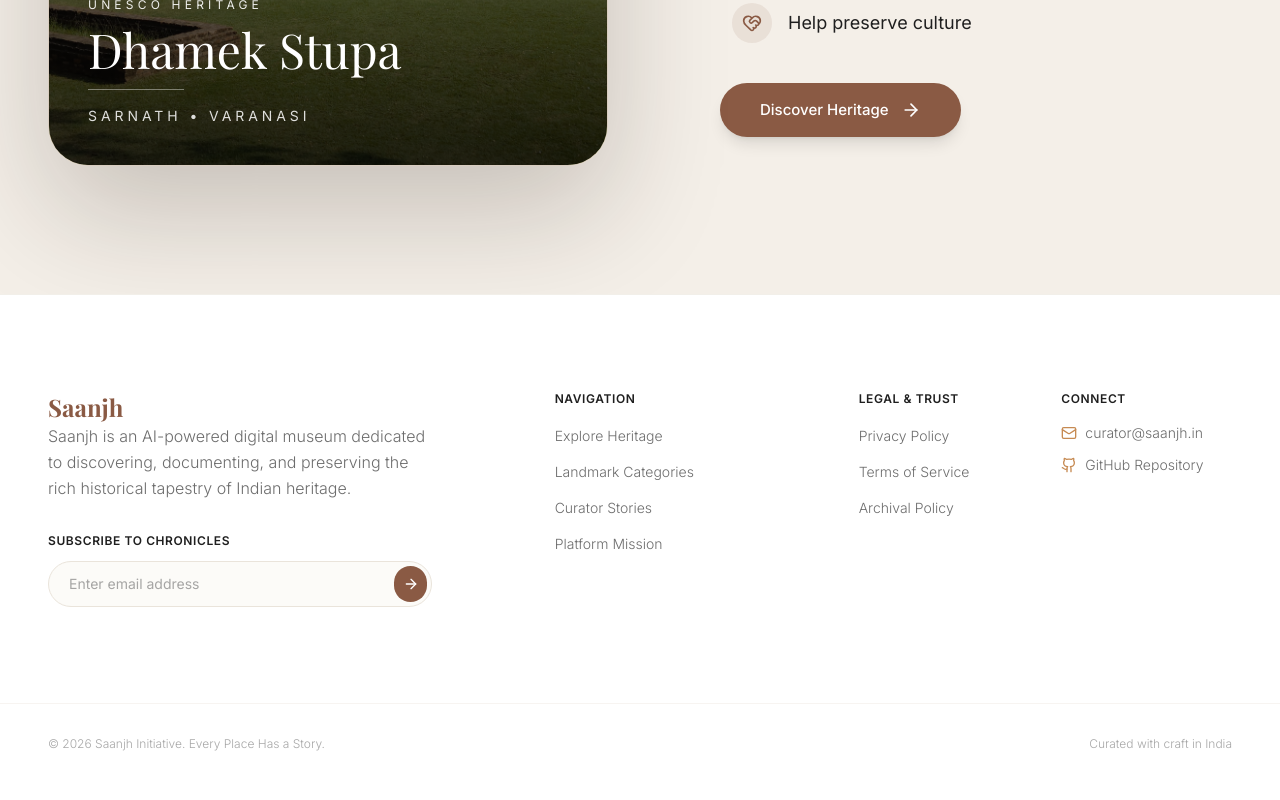
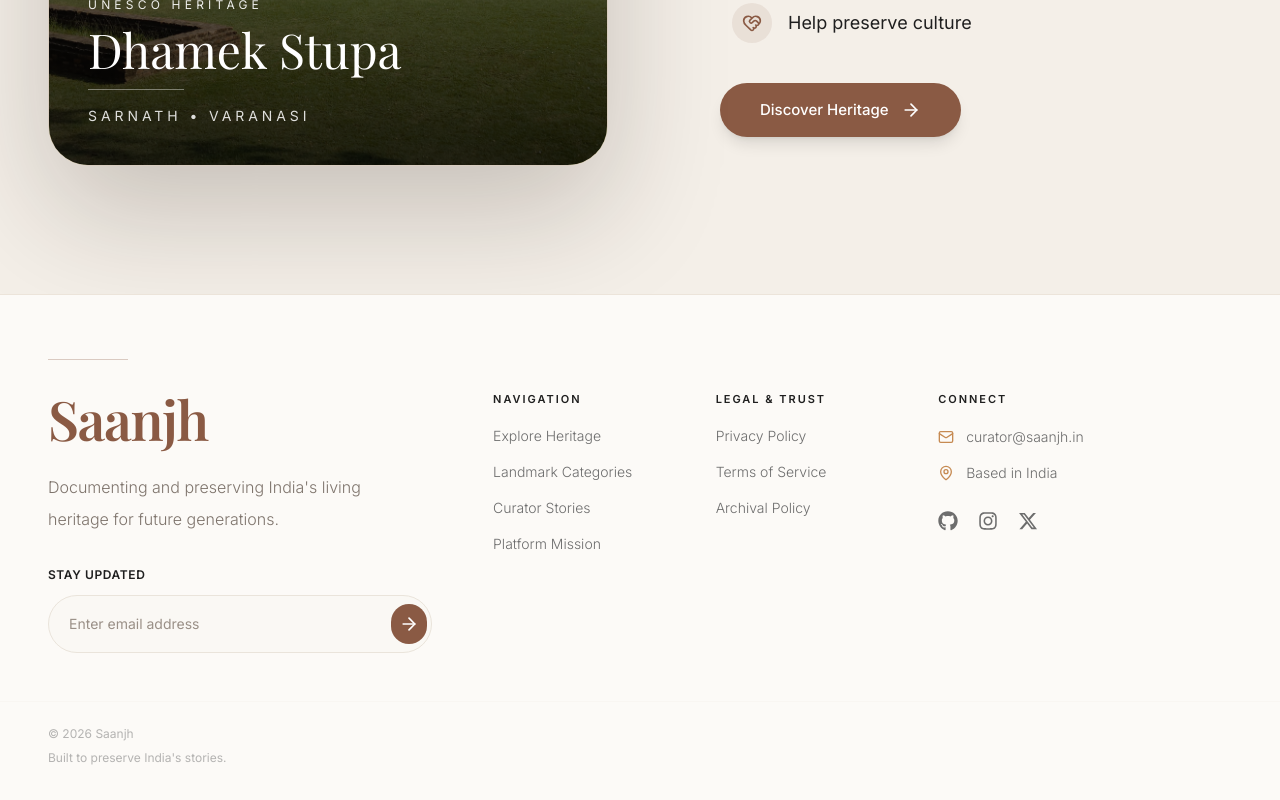
Before and after one commit to Saylee12R/saanjh, a Next.js app: page / in a window 1280 px wide. Shown: the part 5138-5938 px from the top of the page. Built offline with nearby package versions, Linux system fonts and the light colour scheme; a web font is replaced by a local one.

Commit message:
Refine footer layout and improve Why Saanjh section

```diff
--- a/package.json
+++ b/package.json
@@ -13,7 +13,8 @@
     "lucide-react": "^1.24.0",
     "next": "16.2.10",
     "react": "19.2.4",
-    "react-dom": "19.2.4"
+    "react-dom": "19.2.4",
+    "react-icons": "^5.7.0"
   },
   "devDependencies": {
     "@tailwindcss/postcss": "^4",
--- a/src/components/Footer.tsx
+++ b/src/components/Footer.tsx
@@ -2,7 +2,18 @@
 
 import React from "react";
 import Link from "next/link";
-import { Mail, ArrowRight } from "lucide-react";
+import {
+  Mail,
+  MapPin,
+  ArrowRight,
+} from "lucide-react";
+
+import {
+  FaGithub,
+  FaInstagram,
+} from "react-icons/fa";
+
+import { FaXTwitter } from "react-icons/fa6";
 
 export const Footer: React.FC = () => {
   const currentYear = new Date().getFullYear();
@@ -21,34 +32,35 @@ export const Footer: React.FC = () => {
   ];
 
   return (
-    <footer className="bg-white border-t border-brand-border/60 py-16 md:py-24">
-      <div className="max-w-7xl mx-auto px-6 md:px-12 grid grid-cols-1 md:grid-cols-12 gap-12 md:gap-8">
+    <footer className="bg-[#FCFAF7] border-t border-[#ECE4DA] py-14 md:py-16">
+      <div className="max-w-7xl mx-auto px-6 md:px-12 grid grid-cols-1 md:grid-cols-11 justify-between gap-8 md:gap-10">
         {/* Column 1: Brand & Newsletter */}
-        <div className="md:col-span-5 space-y-6">
-          <span className="font-serif text-2xl font-bold text-brand-primary">Saanjh</span>
-          <p className="font-sans text-sm md:text-base text-brand-secondary leading-relaxed font-light max-w-sm">
-            Saanjh is an AI-powered digital museum dedicated to discovering, documenting, and preserving the rich historical tapestry of Indian heritage.
+        <div className="md:col-span-4 ">
+          <div className="w-20 h-px bg-brand-primary/30 mb-8" />
+          <span className="font-serif font-semibold text-[3.4rem] leading-none  tracking-tight text-brand-primary">Saanjh</span>
+          <p className="mt-6 font-sans text-sm md:text-base text-[#7E746C] font-light max-w-[320px] leading-8 text-[15px]">
+            Documenting and preserving India's living heritage for future generations.
           </p>
-          <div className="space-y-3 pt-2">
+          <div className="mt-8 space-y-3 ">
             <span className="text-xs uppercase tracking-wider font-semibold text-brand-text block">
-              Subscribe to Chronicles
+              STAY UPDATED
             </span>
-            <div className="flex max-w-sm rounded-full border border-brand-border p-1 bg-[#FAF7F2]/50 hover:bg-white focus-within:border-brand-primary transition-all duration-300">
+            <div className="flex max-w-sm rounded-full border border-brand-border py-2 px-1  bg-[#FAF7F2]/50 hover:bg-white focus-within:border-brand-primary transition-all duration-300">
               <input
                 type="email"
                 placeholder="Enter email address"
-                className="bg-transparent border-none outline-none px-4 py-2 w-full text-sm font-sans text-brand-text placeholder-brand-secondary/60"
+                className="bg-transparent border-none outline-none px-4 py-1 w-full text-sm font-sans text-brand-text placeholder:text-[#9A9087]"
               />
-              <button className="h-9 w-9 rounded-full bg-brand-primary text-white flex items-center justify-center hover:bg-brand-primary/95 transition-all cursor-pointer">
-                <ArrowRight className="h-4 w-4" />
+              <button className="h-10 w-10 rounded-full bg-brand-primary text-white flex items-center justify-center hover:bg-[#8E5A3F] active:scale-95 transition"  >
+                <ArrowRight className="h-5 w-5 text-white transition-transform duration-300 group-hover:translate-x-0.5" />
               </button>
             </div>
           </div>
         </div>
 
         {/* Column 2: Navigation Links */}
-        <div className="md:col-span-3 space-y-4">
-          <span className="text-xs uppercase tracking-wider font-semibold text-brand-text block">
+        <div className="md:col-span-2 space-y-4 pt-8">
+          <span className="font-semibold text-brand-text tracking-[0.18em] text-[11px] uppercase block">
             Navigation
           </span>
           <ul className="space-y-3">
@@ -56,7 +68,7 @@ export const Footer: React.FC = () => {
               <li key={link.label}>
                 <Link
                   href={link.href}
-                  className="font-sans text-sm text-brand-secondary hover:text-brand-primary transition-colors font-light"
+                  className="group font-sans text-sm text-brand-secondary hover:translate-x-1 transition-transform transition-all duration-300 transition-colors font-light"
                 >
                   {link.label}
                 </Link>
@@ -66,8 +78,8 @@ export const Footer: React.FC = () => {
         </div>
 
         {/* Column 3: Legal & Support */}
-        <div className="md:col-span-2 space-y-4">
-          <span className="text-xs uppercase tracking-wider font-semibold text-brand-text block">
+        <div className="md:col-span-2 space-y-4 pt-8">
+          <span className="tracking-[0.18em] text-[11px] uppercase font-semibold text-brand-text block">
             Legal & Trust
           </span>
           <ul className="space-y-3">
@@ -85,44 +97,75 @@ export const Footer: React.FC = () => {
         </div>
 
         {/* Column 4: Contact & Socials */}
-        <div className="md:col-span-2 space-y-4">
-          <span className="text-xs uppercase tracking-wider font-semibold text-brand-text block">
+        <div className="md:col-span-2 space-y-5 pt-8">
+          <span className="tracking-[0.18em] text-[11px] uppercase font-semibold text-brand-text block">
             Connect
           </span>
-          <ul className="space-y-3 font-sans text-sm text-brand-secondary font-light">
-            <li className="flex items-center space-x-2">
+
+          <ul className="space-y-4 font-sans text-sm text-brand-secondary font-light">
+            {/* Email */}
+            <li className="flex items-center gap-3">
               <Mail className="h-4 w-4 text-brand-accent shrink-0" />
-              <Link href="mailto:curator@saanjh.in" className="hover:text-brand-primary">
+              <Link
+                href="mailto:curator@saanjh.in"
+                className="hover:text-brand-primary transition-colors"
+              >
                 curator@saanjh.in
               </Link>
             </li>
-            <li className="flex items-center space-x-2">
-              <svg
-                className="h-4 w-4 text-brand-accent shrink-0"
-                viewBox="0 0 24 24"
-                fill="none"
-                stroke="currentColor"
-                strokeWidth="2"
-                strokeLinecap="round"
-                strokeLinejoin="round"
-              >
-                <path d="M15 22v-4a4.8 4.8 0 0 0-1-3.5c3 0 6-2 6-5.5.08-1.25-.27-2.48-1-3.5.28-1.15.28-2.35 0-3.5 0 0-1 0-3 1.5-2.64-.5-5.36-.5-8 0C6 2 5 2 5 2c-.3 1.15-.3 2.35 0 3.5A5.403 5.403 0 0 0 4 9c0 3.5 3 5.5 6 5.5-.39.49-.68 1.05-.85 1.65-.17.6-.22 1.23-.15 1.85v4" />
-                <path d="M9 18c-4.51 2-5-2-7-2" />
-              </svg>
-              <Link href="https://github.com" target="_blank" rel="noopener noreferrer" className="hover:text-brand-primary">
-                GitHub Repository
-              </Link>
+
+            {/* Location */}
+            <li className="flex items-center gap-3">
+              <MapPin className="h-4 w-4 text-brand-accent shrink-0" />
+              <span>Based in India</span>
             </li>
           </ul>
+
+          {/* Social Icons */}
+          <div className="flex items-center gap-5 pt-2">
+            <Link
+              href="https://github.com/your-username"
+              target="_blank"
+              rel="noopener noreferrer"
+              className="text-brand-secondary hover:text-brand-primary hover:-translate-y-0.5 transition-all duration-300"
+            >
+              <FaGithub className="text-[20px]" />
+            </Link>
+
+            <Link
+              href="https://instagram.com/your-handle"
+              target="_blank"
+              rel="noopener noreferrer"
+              className="text-brand-secondary hover:text-brand-primary hover:-translate-y-0.5 transition-all duration-300"
+            >
+              <FaInstagram className="text-[20px]" />
+            </Link>
+
+            <Link
+              href="https://twitter.com/your-handle"
+              target="_blank"
+              rel="noopener noreferrer"
+              className="text-brand-secondary hover:text-brand-primary hover:-translate-y-0.5 transition-all duration-300"
+            >
+              <FaXTwitter className="text-[20px]" />
+            </Link>
+          </div>
         </div>
       </div>
 
       {/* Footer Bottom */}
-      <div className="max-w-7xl mx-auto px-6 md:px-12 mt-16 md:mt-24 pt-8 border-t border-brand-border/40 flex flex-col sm:flex-row items-center justify-between gap-4 font-sans text-xs text-brand-secondary/60 font-light">
-        <p>© {currentYear} Saanjh Initiative. Every Place Has a Story.</p>
-        <p className="flex space-x-4">
-          <span>Curated with craft in India</span>
-        </p>
+      <div className="max-w-7xl mx-auto px-6 md:px-12 mt-12 pt-6 border-t border-brand-border/20">
+
+        <div className="space-y-2">
+          <p className="text-xs text-brand-secondary/50">
+            © {currentYear} Saanjh
+          </p>
+
+          <p className="text-xs text-brand-secondary/50">
+            Built to preserve India's stories.
+          </p>
+        </div>
+
       </div>
     </footer>
   );
--- a/src/components/WhySaanjh.tsx
+++ b/src/components/WhySaanjh.tsx
@@ -99,7 +99,7 @@ export function WhySaanjh() {
             <div className="flex items-center gap-5">
 
               <span className="uppercase tracking-[0.35em] text-xs font-semibold text-brand-primary">
-                PRESERVING HISTORY
+                WHY SAANJH
               </span>
 
               <div className="h-px flex-1 bg-brand-primary/20" />
```
Also changed, not shown: 1 other file (tests, documents, lock files or other folders).
